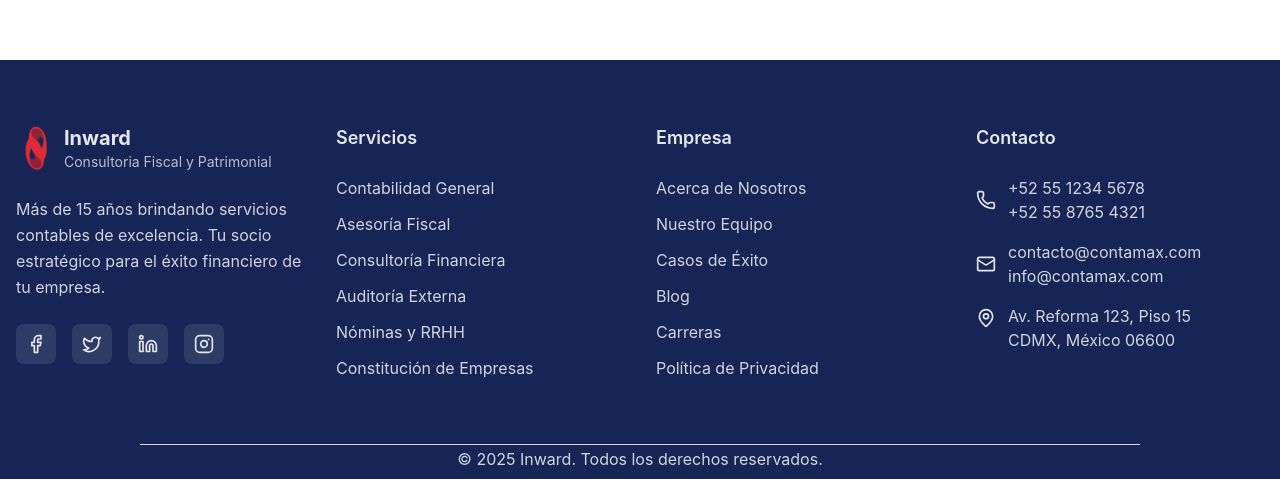
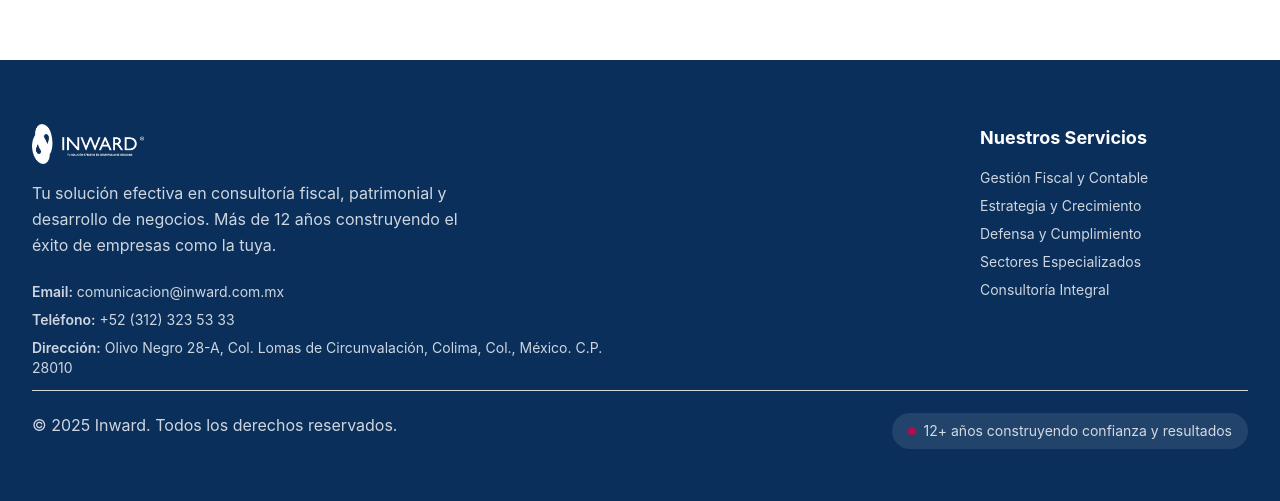
Before and after one commit to Jlozoya1/INWARD, a React (Vite) app: page / in a window 1280 px wide. Shown: the part 885-1386 px from the top of the page. Before the commit the page ends 1364 px from the top, so only its background shows below. Built offline with nearby package versions, Linux system fonts and the light colour scheme.

Commit message:
footer success

```diff
--- a/src/components/footer.tsx
+++ b/src/components/footer.tsx
@@ -1,123 +1,60 @@
-import {
-  Facebook,
-  Twitter,
-  Linkedin,
-  Instagram,
-  Phone,
-  Mail,
-  MapPin,
-  ArrowUp
-} from "lucide-react";
-import inwardLogo from '../assets/inwardLogo.svg'
+import inwardLogo from '../assets/inwardL.png'
 
 export default function Footer(){
+  const currentYear = new Date().getFullYear();
   return(
     <>
-      <div className="bg-blue-950 justify-center block">
+      <footer className="bg-[#0A2F5B] text-white pt-16 pb-8">
+        <div className="container mx-auto px-4 lg:px-8">
+          <div className="grid grid-cols-1 md:grid-cols-2 lg:grid-cols-4 gap-8 lg:gap-12">
+            <div className="lg:col-span-2 space-y-6">
+              <div>
+                <img src={inwardLogo} alt="" className="h-10 w-auto mb-4 filter brightness-0 invert"/>
+                <p className="text-white/80 leading-relaxed max-w-md">
+                  Tu solución efectiva en consultoría fiscal, patrimonial y desarrollo de negocios.
+                  Más de 12 años construyendo el éxito de empresas como la tuya.
+                </p>
+              </div>
 
-        <div className="relative container mx-auto px-4 py-16">
-        <div className="grid lg:grid-cols-4 md:grid-cols-2 gap-8">
-          {/* Company info */}
-          <div className="space-y-6">
-            <div className="flex items-center space-x-2">
-              <div className="w-10 h-10 bg-gradient-primary rounded-full flex items-center justify-center">
-                {/* <span className="text-white font-bold text-lg">CA</span> */}
-                <img src={inwardLogo} alt="" />
-              </div>
-              <div>
-                <h3 className="text-xl font-bold text-gray-200">Inward</h3>
-                <p className="text-sm text-white/70">Consultoria Fiscal y Patrimonial</p>
+              <div className="space-y-2 text-sm">
+                <p className="text-white/80">
+                  <span className="font-semibold">Email:</span> comunicacion@inward.com.mx
+                </p>
+                <p className="text-white/80">
+                  <span className="font-semibold">Teléfono:</span> +52 (312) 323 53 33
+                </p>
+                <p className="text-white/80">
+                  <span className="font-semibold">Dirección:</span> Olivo Negro 28-A, Col. Lomas de Circunvalación, Colima, Col., México. C.P. 28010
+                </p>
               </div>
             </div>
 
-            <p className="text-white/80 leading-relaxed">
-              Más de 15 años brindando servicios contables de excelencia.
-              Tu socio estratégico para el éxito financiero de tu empresa.
-            </p>
-
-            <div className="flex space-x-4">
-              <a href="#" className="w-10 h-10 bg-white/10 hover:bg-primary rounded-lg flex items-center justify-center transition-colors">
-                <Facebook className="w-5 h-5 text-gray-200" />
-              </a>
-              <a href="#" className="w-10 h-10 bg-white/10 hover:bg-primary rounded-lg flex items-center justify-center transition-colors">
-                <Twitter className="w-5 h-5 text-gray-200" />
-              </a>
-              <a href="#" className="w-10 h-10 bg-white/10 hover:bg-primary rounded-lg flex items-center justify-center transition-colors">
-                <Linkedin className="w-5 h-5 text-gray-200" />
-              </a>
-              <a href="#" className="w-10 h-10 bg-white/10 hover:bg-primary rounded-lg flex items-center justify-center transition-colors">
-                <Instagram className="w-5 h-5 text-gray-200" />
-              </a>
+            <div className="space-y-4 md:col-start-2 lg:col-start-4">
+              <h3 className="text-lg font-bold text-white">Nuestros Servicios</h3>
+              <ul className="space-y-2 text-sm">
+                <li className="text-white/80">Gestión Fiscal y Contable</li>
+                <li className="text-white/80">Estrategia y Crecimiento</li>
+                <li className="text-white/80">Defensa y Cumplimiento</li>
+                <li className="text-white/80">Sectores Especializados</li>
+                <li className="text-white/80">Consultoría Integral</li>
+              </ul>
             </div>
           </div>
 
-          {/* Services */}
-          <div className="space-y-6">
-            <h4 className="text-lg font-semibold text-gray-200">Servicios</h4>
-            <ul className="space-y-3">
-              <li><a href="#" className="text-white/80 hover:text-white transition-colors">Contabilidad General</a></li>
-              <li><a href="#" className="text-white/80 hover:text-white transition-colors">Asesoría Fiscal</a></li>
-              <li><a href="#" className="text-white/80 hover:text-white transition-colors">Consultoría Financiera</a></li>
-              <li><a href="#" className="text-white/80 hover:text-white transition-colors">Auditoría Externa</a></li>
-              <li><a href="#" className="text-white/80 hover:text-white transition-colors">Nóminas y RRHH</a></li>
-              <li><a href="#" className="text-white/80 hover:text-white transition-colors">Constitución de Empresas</a></li>
-            </ul>
+          <div className="flex justify-center mb-0.5 mt-3">
+            <div className="h-px bg-gray-300 w-full"></div>
           </div>
 
-          {/* Company */}
-          <div className="space-y-6">
-            <h4 className="text-lg font-semibold text-gray-200">Empresa</h4>
-            <ul className="space-y-3">
-              <li><a href="#nosotros" className="text-white/80 hover:text-white transition-colors">Acerca de Nosotros</a></li>
-              <li><a href="#" className="text-white/80 hover:text-white transition-colors">Nuestro Equipo</a></li>
-              <li><a href="#" className="text-white/80 hover:text-white transition-colors">Casos de Éxito</a></li>
-              <li><a href="#" className="text-white/80 hover:text-white transition-colors">Blog</a></li>
-              <li><a href="#" className="text-white/80 hover:text-white transition-colors">Carreras</a></li>
-              <li><a href="#" className="text-white/80 hover:text-white transition-colors">Política de Privacidad</a></li>
-            </ul>
-          </div>
+          <div className="flex justify-between py-5">
+            <span className="text-white/80">© {currentYear} Inward. Todos los derechos reservados.</span>
 
-          {/* Contact */}
-          <div className="space-y-6">
-            <h4 className="text-lg font-semibold text-gray-200">Contacto</h4>
-            <div className="space-y-4">
-              <div className="flex items-center space-x-3">
-                <Phone className="w-5 h-5 text-primary flex-shrink-0 text-gray-200" />
-                <div>
-                  <p className="text-white/80">+52 55 1234 5678</p>
-                  <p className="text-white/80">+52 55 8765 4321</p>
-                </div>
-              </div>
-
-              <div className="flex items-center space-x-3">
-                <Mail className="w-5 h-5 text-primary flex-shrink-0 text-gray-200" />
-                <div>
-                  <p className="text-white/80">contacto@contamax.com</p>
-                  <p className="text-white/80">info@contamax.com</p>
-                </div>
-              </div>
-
-              <div className="flex items-start space-x-3">
-                <MapPin className="w-5 h-5 text-primary flex-shrink-0 mt-1 text-gray-200" />
-                <div>
-                  <p className="text-white/80">Av. Reforma 123, Piso 15</p>
-                  <p className="text-white/80">CDMX, México 06600</p>
-                </div>
-              </div>
+            <div className="inline-flex items-center space-x-2 bg-white/10 backdrop-blur-sm rounded-full px-4 py-2 text-sm text-white/80">
+              <div className="w-2 h-2 bg-[#D10046] rounded-full animate-pulse"></div>
+              <span>12+ años construyendo confianza y resultados</span>
             </div>
           </div>
         </div>
-        </div>
-
-        <div className="flex justify-center mb-0.5">
-          <div className="h-px bg-gray-300 w-250"></div>
-        </div>
-
-        <div className="flex justify-center">
-          <p className="text-gray-300 mb-2">© 2025 Inward. Todos los derechos reservados.</p>
-        </div>
-
-      </div>
+      </footer>
     </>
   )
 }
--- a/src/components/header.tsx
+++ b/src/components/header.tsx
@@ -20,7 +20,7 @@ export default function Header(){
           <img src={inwardL} alt="Logo" className='h-8 lg:h-10 w-auto'/>
         </div>
         {/* Desktop Nav */}
-        <div className='mr-7 hidden md:block'>
+        <div className=' hidden md:block'>
           <ul className='flex list-none space-x-8 items-center'>
             {navItems.map((item) => (
               <Link key={item.id} to={item.to} className='text-gray-700 cursor-pointer hover:text-[#D10046] transition-colors'>{item.label}</Link>
```
